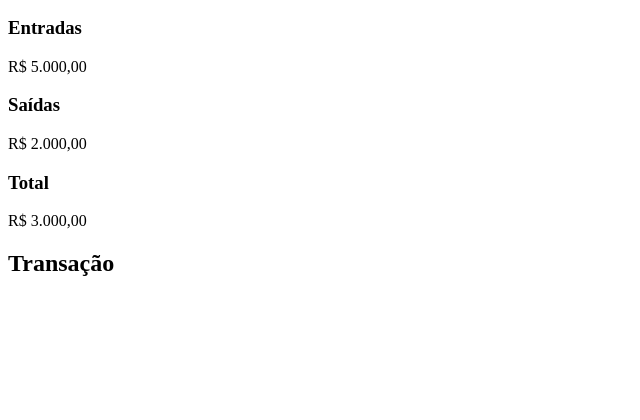
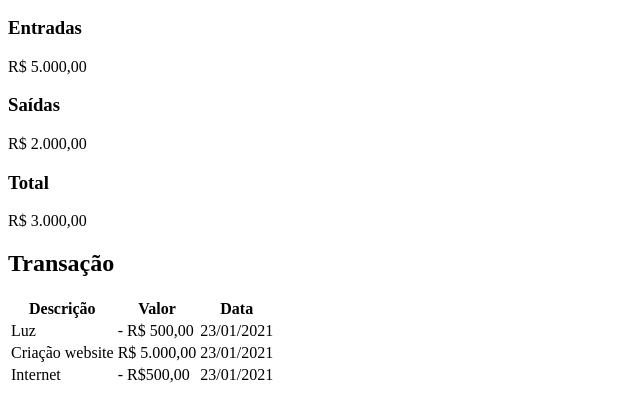
Before and after one commit to wanderson1873/dev.finance, a plain HTML site: page index.html in a window 1280 px wide. Shown: the part 110-530 px from the top of the page, without its empty margins (0-640 px from the left). Drawn offline with Linux system fonts and the light colour scheme.

Commit message:
basic html

```diff
--- a/index.html
+++ b/index.html
@@ -28,11 +28,34 @@
          </div>
       </section>
 
-      <section id="transition">
+      <section id="transaction">
          <h2>Transação</h2>
 
          <table id="data-table">
-
+            <thead>
+               <tr>
+                  <th>Descrição</th>
+                  <th>Valor</th>
+                  <th>Data</th>
+               </tr>
+            </thead>
+            <tbody>
+               <tr>
+                  <td>Luz</td>
+                  <td>- R$ 500,00</td>
+                  <td>23/01/2021</td>
+               </tr>
+               <tr>
+                  <td>Criação website</td>
+                  <td>R$ 5.000,00</td>
+                  <td>23/01/2021</td>
+               </tr>
+               <tr>
+                  <td>Internet</td>
+                  <td>- R$500,00</td>
+                  <td>23/01/2021</td>
+               </tr>
+            </tbody>
          </table>
       </section>
    </main>
```
